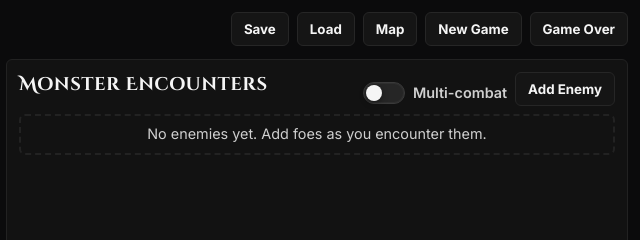
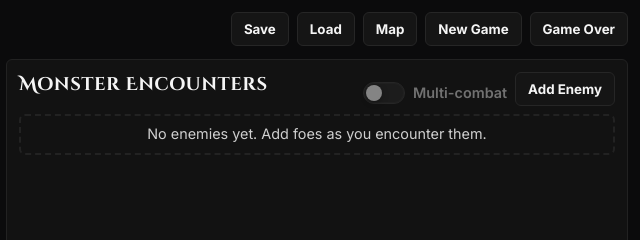
Before and after one commit to emesinternet/fighting-fantasy, a plain HTML site: page index.html in a window 1280 px wide. Shown: the top 240 px of the page, 640-1280 px from the left. Drawn offline with Linux system fonts and the light colour scheme.

Commit message:
Gate multi-combat to supported books

```diff
--- a/app.js
+++ b/app.js
@@ -53,10 +53,27 @@
     state.currentBook = currentBook;
   };
   const syncMultiCombatMode = (options = {}) => {
-    multiCombatEnabled = Boolean(multiCombatEnabled);
+    const supported = multiCombatSupported();
+    if (!supported && multiCombatEnabled) {
+      // Downgrade saved or manual toggles when the current book does not allow multi-combat.
+      multiCombatEnabled = false;
+      if (options.announce) {
+        logs.logMessage('Multi-combat is unavailable for this book.', 'warning');
+      }
+    } else {
+      multiCombatEnabled = Boolean(multiCombatEnabled);
+    }
     state.isMultiCombatEnabled = multiCombatEnabled;
     if (multiCombatToggle) {
-      multiCombatToggle.checked = multiCombatEnabled;
+      multiCombatToggle.checked = multiCombatEnabled && supported;
+      multiCombatToggle.disabled = !supported;
+      const wrapper = multiCombatToggle.closest('.toggle');
+      if (wrapper) {
+        wrapper.classList.toggle('toggle-disabled', !supported);
+        wrapper.title = supported
+          ? 'Attack multiple enemies at once.'
+          : 'Multi-combat is only available for select adventures.';
+      }
     }
     if (options.announce) {
       const logLevel = multiCombatEnabled ? 'info' : 'warning';
@@ -226,6 +243,7 @@
   const mealsEnabled = () => getActiveBookRules().supportsMeals !== false;
   const activeSpells = () => Array.isArray(getActiveBookRules().spells) ? getActiveBookRules().spells : [];
   const activeStatConfigs = () => ({ ...baseStatConfigs, ...(getActiveBookRules().extraStats || {}) });
+  const multiCombatSupported = () => getActiveBookRules().supportsMultiCombat === true;
   const activeSpellLimitStat = () => getActiveBookRules().spellLimitStat;
   window.ffApp.getActiveSpells = activeSpells;
   window.ffApp.getActiveSpellLimitStat = activeSpellLimitStat;
@@ -656,7 +674,7 @@
     setCurrentBook(typeof data.book === 'string' ? data.book : '');
     renderCurrentBook();
     updateStatVisibility();
-    multiCombatEnabled = Boolean(data.multiCombatEnabled);
+    multiCombatEnabled = Boolean(data.multiCombatEnabled) && multiCombatSupported();
     applyPlayerState(data.player, data.initialStats);
     applyPlayerModifiers(data.playerModifiers || {});
     applyNotesState(data.notes);
@@ -669,7 +687,7 @@
     } else {
       spellsModule.resetSpells();
     }
-    syncMultiCombatMode();
+    syncMultiCombatMode({ announce: shouldLog });
     updateResourceVisibility();
     if (shouldLog) {
       const bookDetail = currentBook ? ` for ${currentBook}` : '';
@@ -1640,6 +1658,9 @@
     if (!mealsAvailable) {
       player.meals = 0;
     }
+
+    // Keep multi-combat gated to books that explicitly allow it.
+    syncMultiCombatMode();
     syncPlayerInputs();
     renderPotionStatus();
     renderSpellsPanel();
--- a/js/constants.js
+++ b/js/constants.js
@@ -92,7 +92,8 @@
       startingNotes: {
         gold: '30gp',
         equipment: 'Sword'
-      }
+      },
+      supportsMultiCombat: true
     },
     'Citadel of Chaos': {
       supportsPotions: false,
--- a/styles.css
+++ b/styles.css
@@ -205,6 +205,11 @@ a {
   display: inline-flex;
   align-items: center;
   gap: 6px;
+}
+
+.toggle.toggle-disabled {
+  opacity: 0.5;
+  cursor: not-allowed;
 }
 
 .section {
```
